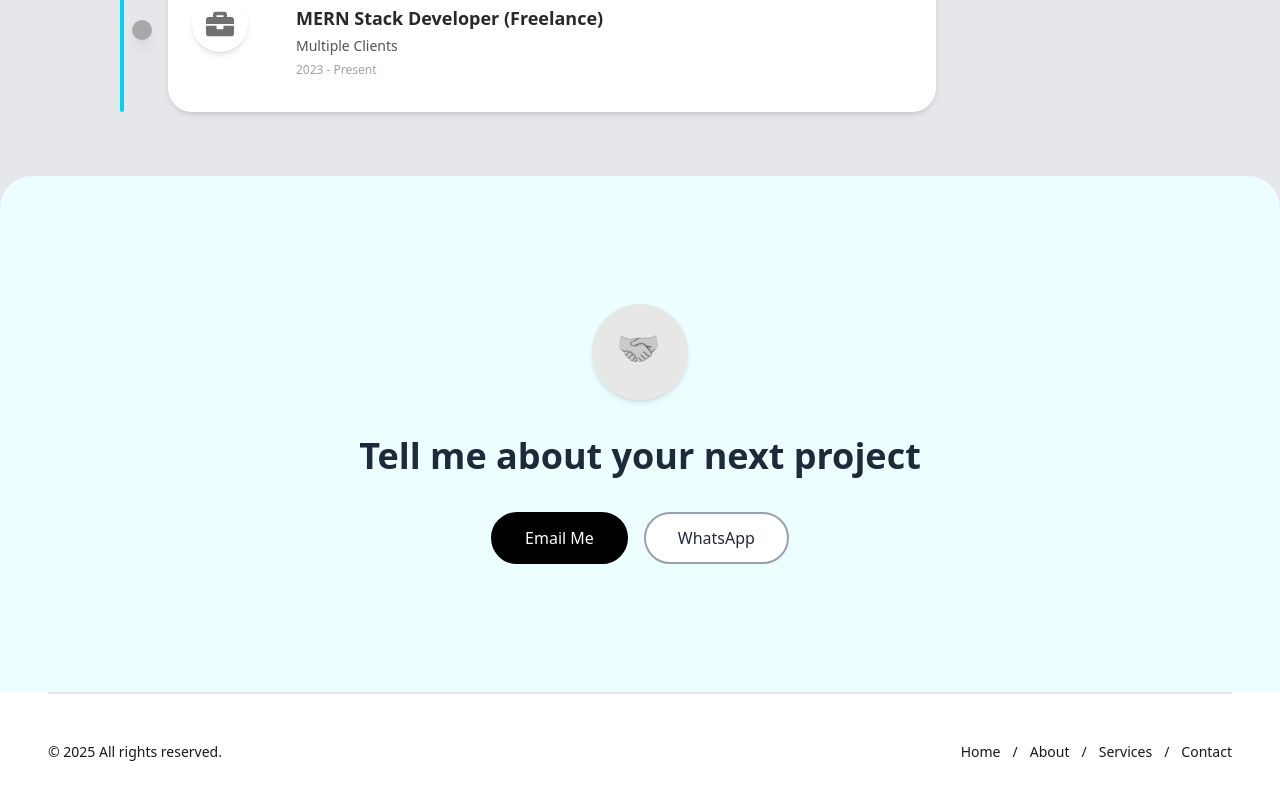
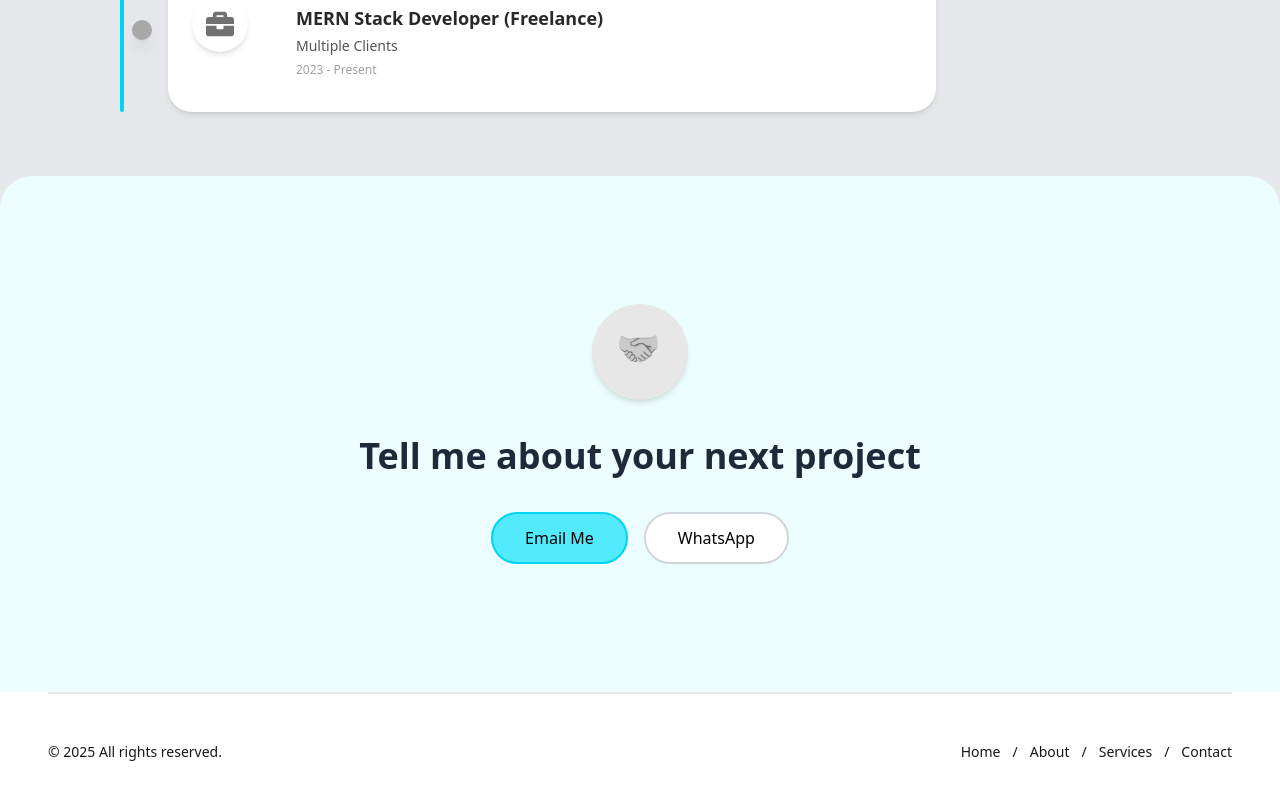
Before and after one commit to hurayrakhan/portfolio_web-1, a React (Vite) app: page / in a window 1280 px wide. Shown: the part 3732-4532 px from the top of the page. Built offline with nearby package versions, Linux system fonts and the light colour scheme.

Commit message:
contact buttons styled

```diff
--- a/src/components/Contact/Contact.jsx
+++ b/src/components/Contact/Contact.jsx
@@ -41,8 +41,8 @@ const Contact = () => {
         >
           <a
             href="mailto:imhurayrakhan@gmail.com"
-            className="px-8 py-3 bg-black border-2 border-black text-white rounded-4xl font-medium
-              transition duration-300 ease-in-out hover:bg-white hover:text-black hover:shadow-lg"
+            className="px-8 py-3 bg-cyan-300 border-2 border-cyan-400 text-black rounded-4xl font-medium
+              transition duration-300 ease-in-out hover:bg-white hover:text-black hover:shadow-[0_0_20px_5px_rgba(34,211,238,0.6)]"
           >
             Email Me
           </a>
@@ -50,8 +50,9 @@ const Contact = () => {
             href="https://wa.me/8801601770023"
             target="_blank"
             rel="noopener noreferrer"
-            className="px-8 py-3 bg-white border-2 border-gray-400 text-gray-800 rounded-4xl font-medium
-              transition duration-300 ease-in-out hover:bg-green-600 hover:text-white hover:border-green-600 hover:shadow-lg"
+            className="px-8 py-3 rounded-4xl bg-white border-2 border-gray-300 text-black font-medium
+    transition duration-300 ease-in-out
+    hover:bg-cyan-300 hover:text-black hover:shadow-[0_0_20px_5px_rgba(34,211,238,0.6)]"
           >
             WhatsApp
           </a>
```
